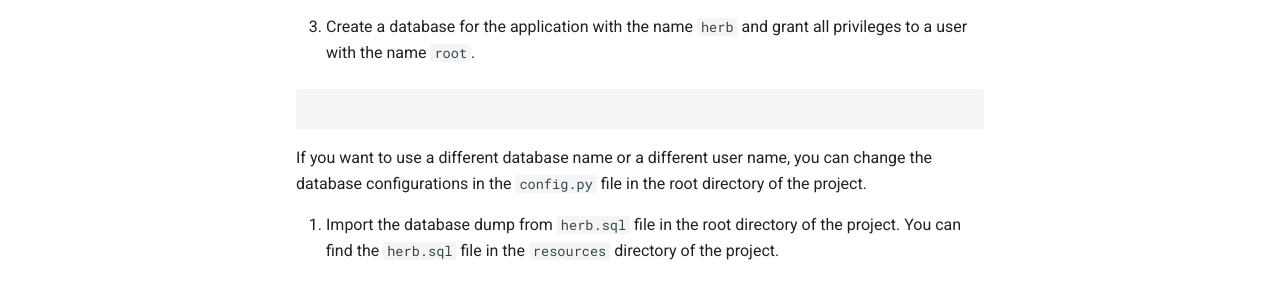
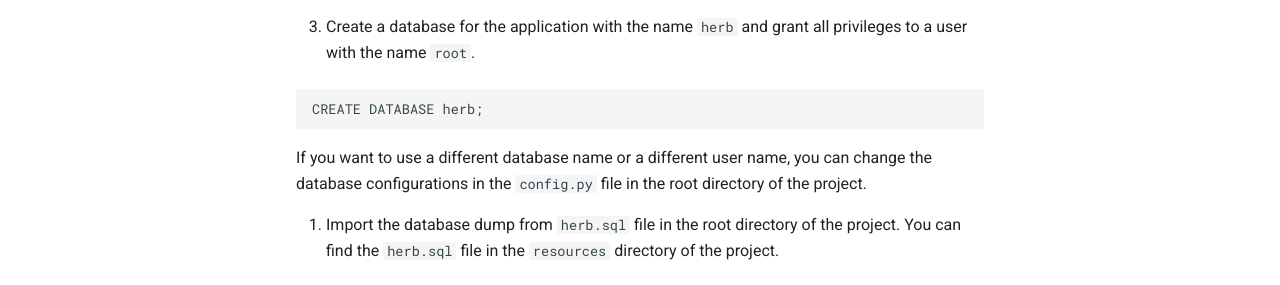
Before and after one commit to dilshankarunarathne/herb-classifier-backend, an MkDocs documentation site: the page built from docs/installation.md, in a window 1280 px wide and 1189 px high. Shown: the part 292-577 px from the top of the window. Built offline with MkDocs 1.6.1 and Material for MkDocs 9.7.7, drawn with Linux system fonts in a browser that asks for light colours.

Commit message:
Update installation.md

````diff
--- a/docs/installation.md
+++ b/docs/installation.md
@@ -7,8 +7,8 @@
 
 3. Create a database for the application with the name `herb` and grant all privileges to a user with the name `root`.
 
-```
-
+```mysql
+CREATE DATABASE herb;
 ```
 
 
````
